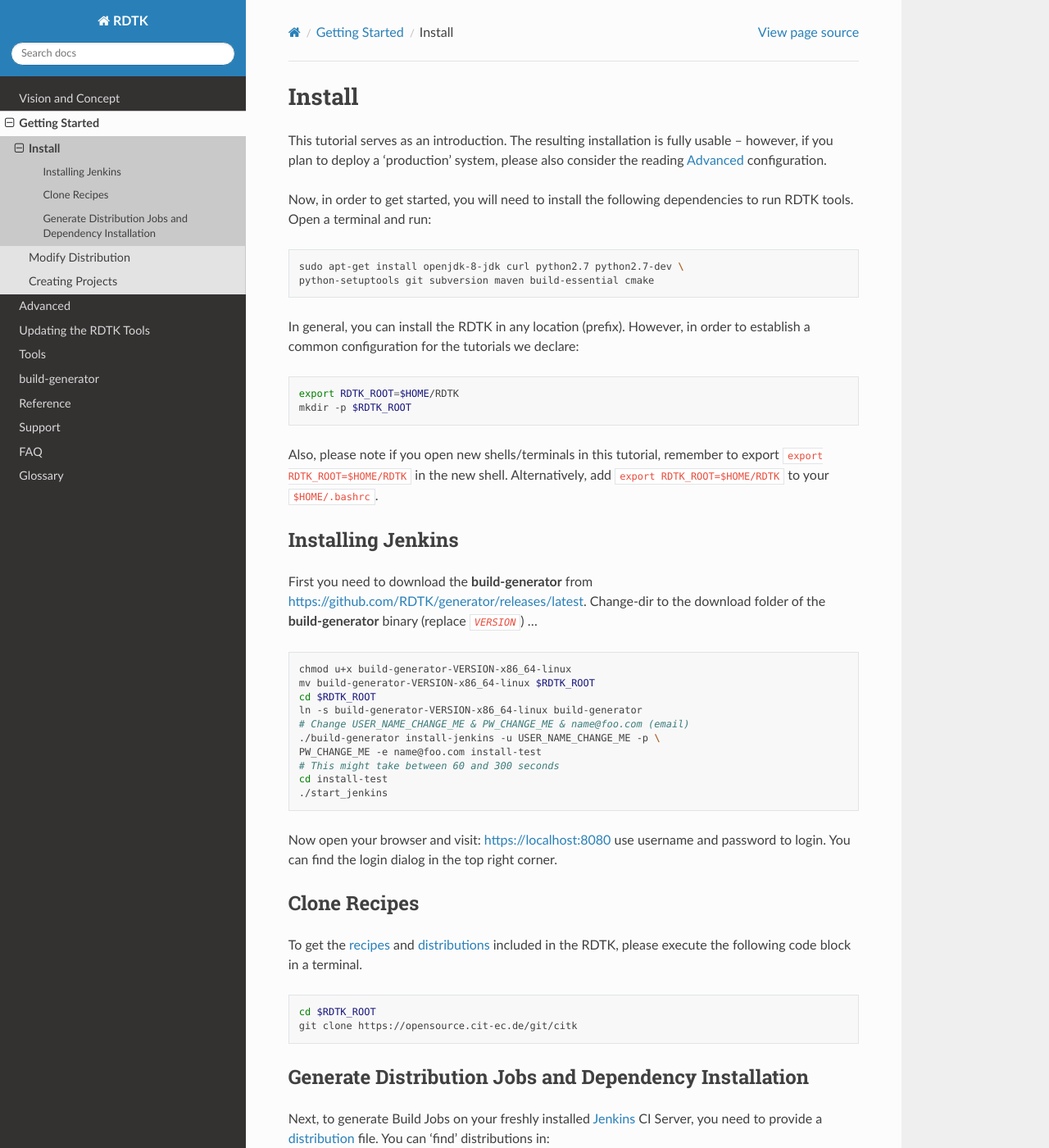
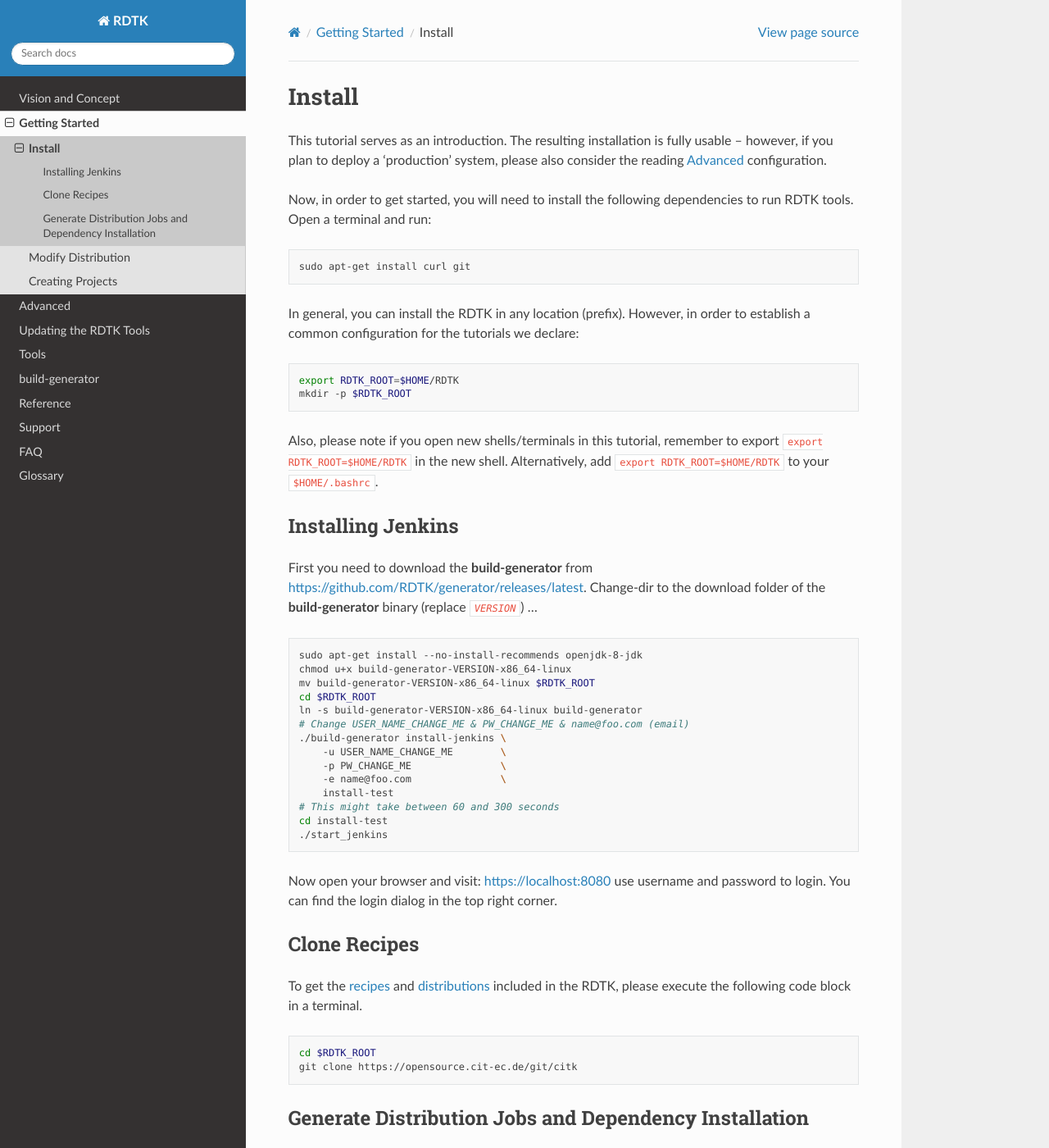
Before and after one commit to RDTK/documentation, a Sphinx documentation site: the page built from source/getting_started/install.rst, in a window 1280 px wide and 1400 px high. Shown: the whole window at 82% size. Built offline with Sphinx 7.4.7 and the Read the Docs theme 2.0.0, drawn with Linux system fonts in a browser that asks for light colours.

Commit message:
restructured install steps

```diff
--- a/source/getting_started/install.rst
+++ b/source/getting_started/install.rst
@@ -9,8 +9,7 @@
 
 .. code-block:: bash
 
-    sudo apt-get install openjdk-8-jdk curl python2.7 python2.7-dev \
-    python-setuptools git subversion maven build-essential cmake
+    sudo apt-get install curl git
 
 In general, you can install the |project| in any location (prefix). However, in order
 to establish a common configuration for the tutorials we declare:
@@ -35,13 +34,17 @@
 
 .. code-block:: bash
 
+   sudo apt-get install --no-install-recommends openjdk-8-jdk
    chmod u+x build-generator-VERSION-x86_64-linux
    mv build-generator-VERSION-x86_64-linux $RDTK_ROOT
    cd $RDTK_ROOT
    ln -s build-generator-VERSION-x86_64-linux build-generator
    # Change USER_NAME_CHANGE_ME & PW_CHANGE_ME & name@foo.com (email)
-   ./build-generator install-jenkins -u USER_NAME_CHANGE_ME -p \
-   PW_CHANGE_ME -e name@foo.com install-test
+   ./build-generator install-jenkins \
+       -u USER_NAME_CHANGE_ME        \
+       -p PW_CHANGE_ME               \
+       -e name@foo.com               \
+       install-test
    # This might take between 60 and 300 seconds
    cd install-test
    ./start_jenkins
@@ -89,8 +92,9 @@
 .. code-block:: bash
 
    cd $RDTK_ROOT
-   ./build-generator platform-requirements --platform ubuntu \
-   citk/distributions/build-generator-nightly.distribution
+   ./build-generator platform-requirements \
+       --platform ubuntu                   \
+       citk/distributions/build-generator-nightly.distribution
    # Exemplary generator output:
    # Found 12 platform requirements for ubuntu:
    # curl file gcc git libssl1.0.0 make sbcl tar time unp unzip zlib1g-dev
@@ -107,9 +111,12 @@
 .. code-block:: bash
 
    cd $RDTK_ROOT
-   ./build-generator generate -u USER_NAME_CHANGE_ME -p PW_CHANGE_ME \
-   -D 'view.create?=true' -D view.name='Bootstrapping Tutorial' \
-   citk/distributions/build-generator-nightly.distribution
+   ./build-generator generate                \
+       -u USER_NAME_CHANGE_ME                \
+       -p PW_CHANGE_ME                       \
+       -D 'view.create?=true'                \
+       -D view.name='Bootstrapping Tutorial' \
+       citk/distributions/build-generator-nightly.distribution
 
 
 If you reload https://localhost:8080 you should see newly generated
```
Also changed, not shown: 1 other file.
